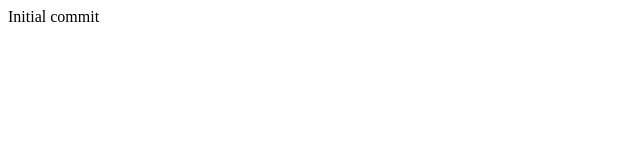
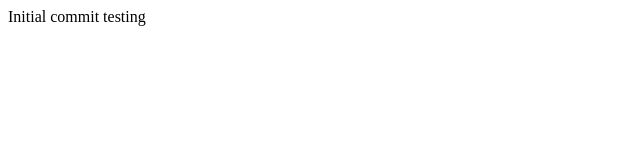
Before and after one commit to AritaOsmani/Test-Repo, a plain HTML site: page index.html in a window 1280 px wide. Shown: the full height of the page, 0-640 px from the left. Drawn offline with Linux system fonts and the light colour scheme.

Commit message:
second commit

```diff
--- a/index.html
+++ b/index.html
@@ -7,6 +7,6 @@
     <title>Document</title>
   </head>
   <body>
-    Initial commit
+    Initial commit testing
   </body>
 </html>
```
